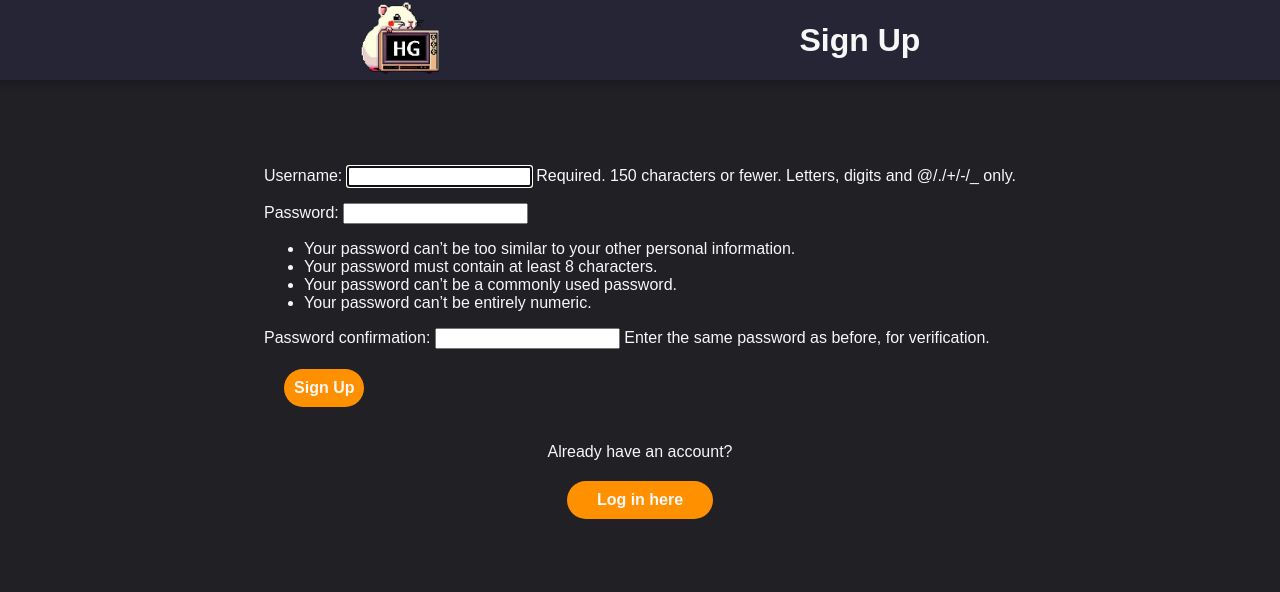
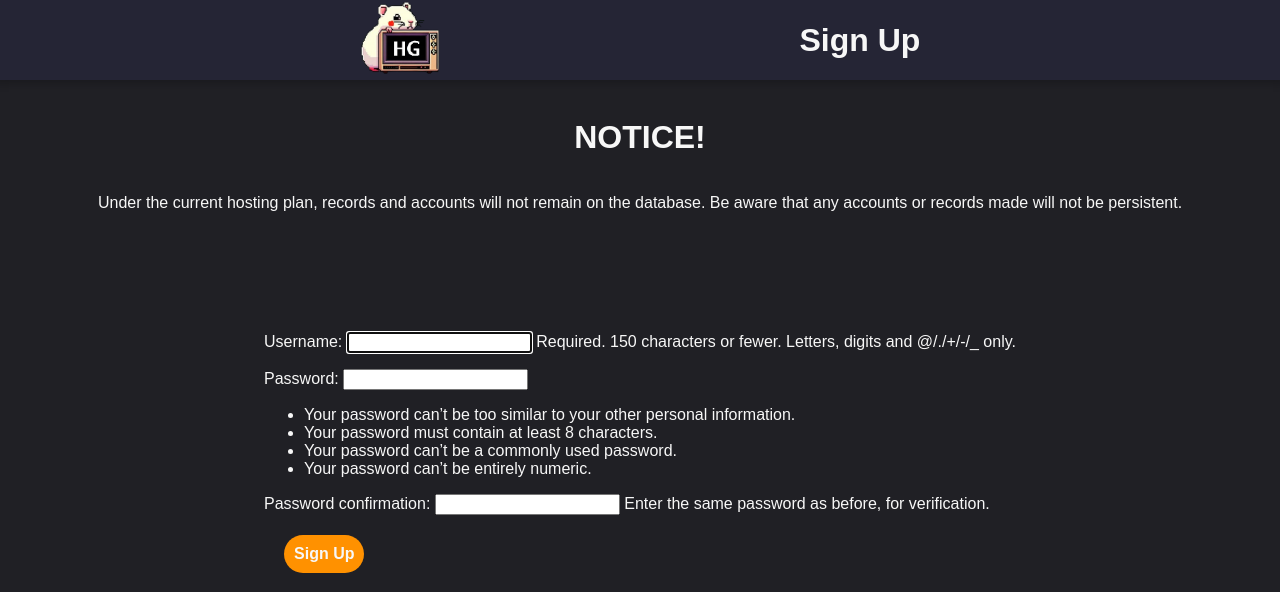
Before and after one commit to SapporoAlex/Games-Site, a Django app: page /signup/ in a window 1280 px wide. Shown: the top 592 px of the page. Run offline with Django 4.2, Linux system fonts and the light colour scheme.

Commit message:
Update signup.html

```diff
--- a/game/templates/signup.html
+++ b/game/templates/signup.html
@@ -13,6 +13,10 @@
         <a href="{% url 'home' %}"><img src="{% static 'main/logo.png' %}" id="game-img"></a>
         <h1>Sign Up</h1>
     </span>
+    <br>
+    <h1>NOTICE!</h1>
+    <p>Under the current hosting plan, records and accounts will not remain on the database. Be aware that any accounts or records made will not be persistent.</p>
+    <br>
     <form method="post" id="signup-form">
         {% csrf_token %}
         {{ form.as_p }}
```
